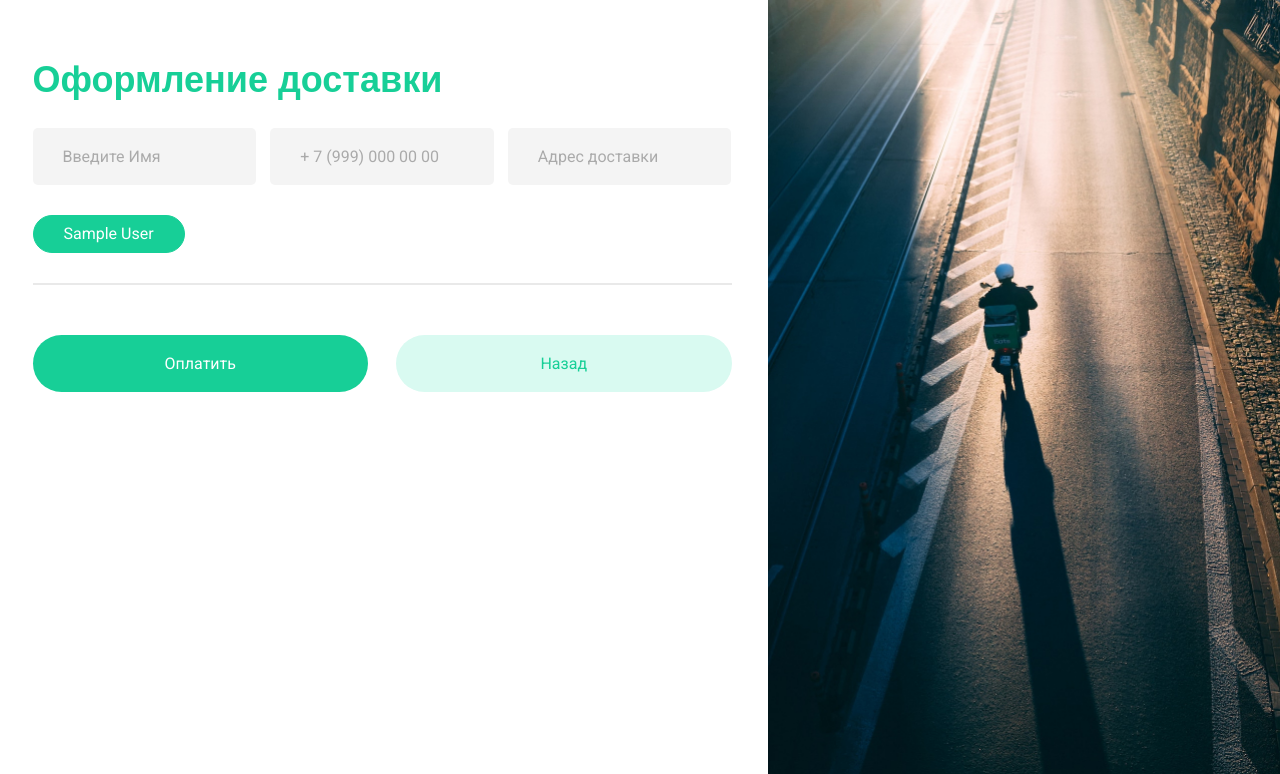
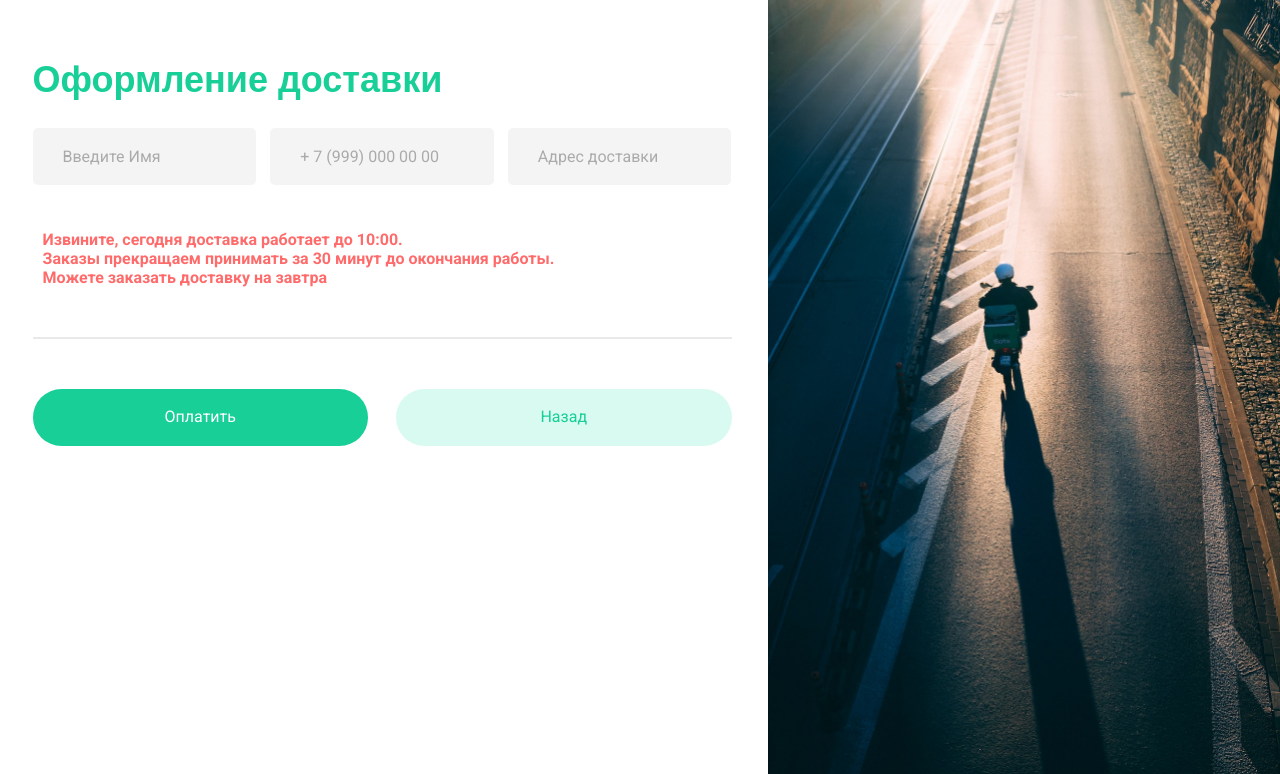
Before and after one commit to aqwarius2003/FlowerShop_site, a Django app: page /order/ in a window 1280 px wide. Shown: the part 50-824 px from the top of the page. Run offline with Django 5.2, Linux system fonts and the light colour scheme; tables that the repository leaves empty hold one stand-in row (values such as "Sample post"); parts of the project's set-up code (start-up, migrations or seed data) failed here and were passed over; some web fonts are replaced.

Commit message:
Fix express delivery slot visibility and message display
Настроил видимость кнопки "экспресс-доставка", чтобы она не появлялась, если текущее время находится в пределах 30 минут до окончания времени слота.
Добавил сообщение, информирующее пользователей о времени доставки и ограничениях на заказы, если все временные слоты уже не доступны на сегодня.
Сообщение показывается только в том случае, если:
Экспресс-слот недоступен (т.е. текущее время находится в пределах 30 минут до его окончания).
Нет доступных слотов на сегодня.

```diff
--- a/flowershop/settings.py
+++ b/flowershop/settings.py
@@ -111,7 +111,7 @@ AUTH_PASSWORD_VALIDATORS = [
 
 LANGUAGE_CODE = 'ru-ru'
 
-TIME_ZONE = 'Europe/Moscow'
+TIME_ZONE = 'Europe/Saratov'
 
 USE_I18N = True
 
--- a/flowershopservice/views.py
+++ b/flowershopservice/views.py
@@ -125,6 +125,15 @@ def order(request):
     # Специальный слот "Как можно скорее"
     express_slot = DeliveryTimeSlot.objects.filter(is_express=True).first()
 
+    # Проверяем доступность экспресс-слота
+    express_available = False
+    express_message = None
+    if express_slot:
+        # Проверяем время с учетом 30-минутного интервала
+        time_diff = datetime.datetime.combine(datetime.date.today(), express_slot.time_end) - datetime.datetime.combine(datetime.date.today(), current_time)
+        if time_diff.total_seconds() > 1800:  # Более 30 минут до конца слота
+            express_available = True
+
     # Получаем обычные слоты (не экспресс)
     regular_slots = DeliveryTimeSlot.objects.filter(is_express=False).order_by('time_start')
 
@@ -133,8 +142,6 @@ def order(request):
     tomorrow_slots = []
 
     for slot in regular_slots:
-        # Слот доступен сегодня, если текущее время меньше времени окончания слота
-        # и не слишком близко к времени окончания (мин. 30 минут до конца)
         time_diff = datetime.datetime.combine(datetime.date.today(), slot.time_end) - datetime.datetime.combine(datetime.date.today(), current_time)
         if time_diff.total_seconds() > 1800:  # Более 30 минут до конца слота
             today_slots.append(slot)
@@ -143,13 +150,17 @@ def order(request):
         if slot.is_available_tomorrow:
             tomorrow_slots.append(slot)
 
-    # Для отладки
-    print(f"Express slot: {express_slot}")
-    print(f"Today slots: {today_slots}")
-    print(f"Tomorrow slots: {tomorrow_slots}")
+    # Теперь, после определения today_slots, проверяем условие для сообщения
+    if express_slot and not express_available and len(today_slots) == 0:
+        express_message = (
+            f"Извините, сегодня доставка работает до {express_slot.time_end.strftime('%H:%M')}.<br>"
+            f"Заказы прекращаем принимать за 30 минут до окончания работы.<br>"
+            "Можете заказать доставку на завтра"
+        )
 
     context = {
-        'express_slot': express_slot,
+        'express_slot': express_slot if express_available else None,
+        'express_message': express_message,
         'today_slots': today_slots,
         'tomorrow_slots': tomorrow_slots,
         'current_date': current_date,
--- a/templates/order.html
+++ b/templates/order.html
@@ -40,6 +40,10 @@
 								<div class="order__form_radioBlock">
 									<input type="radio" name="orderTime" id="radio-express" value="express" class="order__form_radio" checked />
 									<label for="radio-express" class="radioLable">{{ express_slot.display_name }}</label>
+								</div>
+								{% elif express_message %}
+								<div class="order__form_subtitle" style="color: #FF6B6B;">
+									{{ express_message|safe }}
 								</div>
 								{% endif %}
 
```
